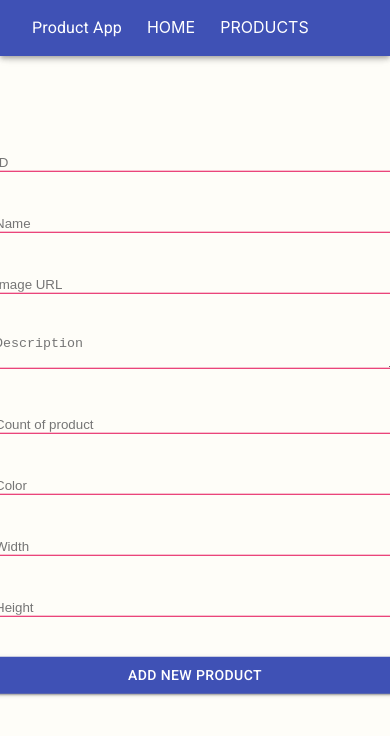
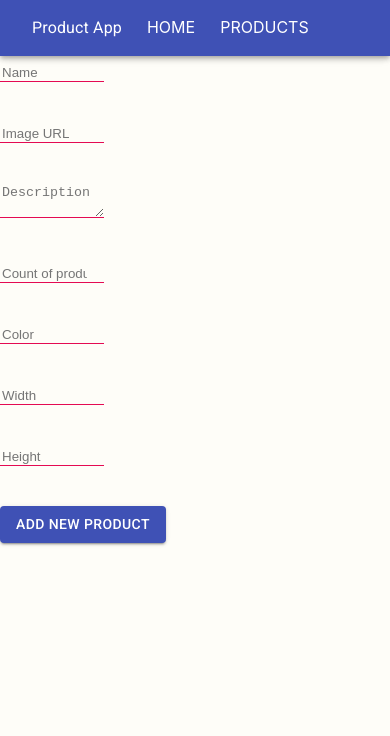
Before and after one commit to Ostapiuss/product-app, a React (Create React App) app: page /addProducts in a window 390 px wide. Shown: the top 736 px of the page. Built offline with nearby package versions, Linux system fonts and the light colour scheme; no server answers; the database is empty.

Commit message:
test adaptive

```diff
--- a/src/components/NewProduct/NewProduct.scss
+++ b/src/components/NewProduct/NewProduct.scss
@@ -10,3 +10,12 @@
   border: 1px solid red;
   color: red;
 }
+
+@media screen and (max-width: 450px) {
+  .new-product {
+    position: absolute;
+    left: 0%;
+    top: 0%;
+    transform: translate(-0%,-0%);
+  }
+}
--- a/src/components/NewProduct/NewProductForm.scss
+++ b/src/components/NewProduct/NewProductForm.scss
@@ -18,5 +18,12 @@
       font-size: 20px;
     }
   }
+}
 
+@media screen and (max-width: 450px) {
+  .form {
+    &__item {
+      width: 100px;
+    }
+  }
 }
--- a/src/components/ProductList/ProductList.jsx
+++ b/src/components/ProductList/ProductList.jsx
@@ -1,7 +1,7 @@
 /* eslint-disable max-len */
 import React, { useState } from 'react';
 import PropTypes from 'prop-types';
-import { Button, Box } from '@material-ui/core';
+import { Button, Box, Grid } from '@material-ui/core';
 import { Link } from 'react-router-dom';
 
 import './ProductList.scss';
@@ -46,10 +46,10 @@ export const ProductList = React.memo(
           </Button>
         </Box>
 
-        <Box mt={1} ml={5} display="flex" flexDirection="column">
+        <Grid mt={1} ml={5}>
           <ul className="product-list">
             {products.map((product) => (
-              <Box key={product.id} mr={3}>
+              <Box key={product.id} mr={3} mb={3} width="auto">
                 <li
                   className="product-list__product product"
                   style={{ width: '500px' }}
@@ -146,7 +146,7 @@ export const ProductList = React.memo(
               </Box>
             ))}
           </ul>
-        </Box>
+        </Grid>
 
       </>
     );
--- a/src/components/ProductList/ProductList.scss
+++ b/src/components/ProductList/ProductList.scss
@@ -1,7 +1,6 @@
 .product-list {
   display: flex;
-  justify-content: space-between;
-  padding: 0;
+  flex-wrap: wrap;
 
   &__product {
     position: relative;
@@ -17,7 +16,7 @@
     padding: 20px;
 
     &:hover {
-      transform: scale(1.05);
+      transform: scale(1.02);
     }
   }
 }
```
